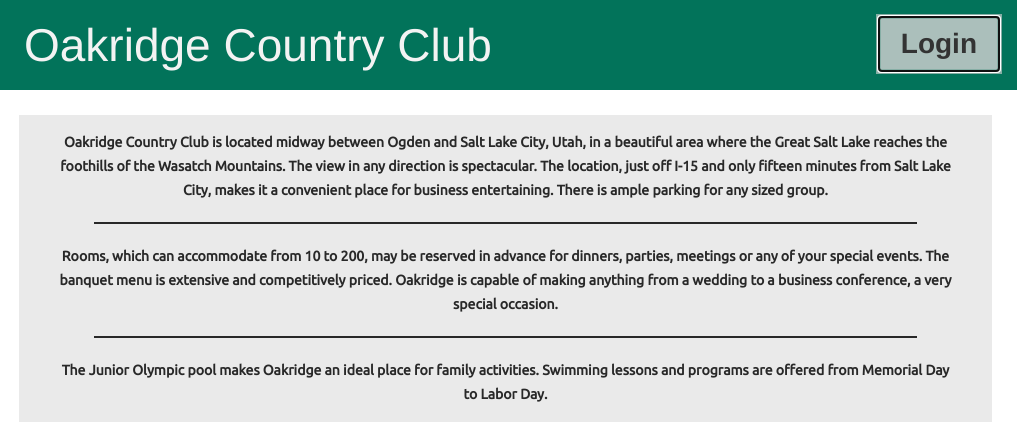
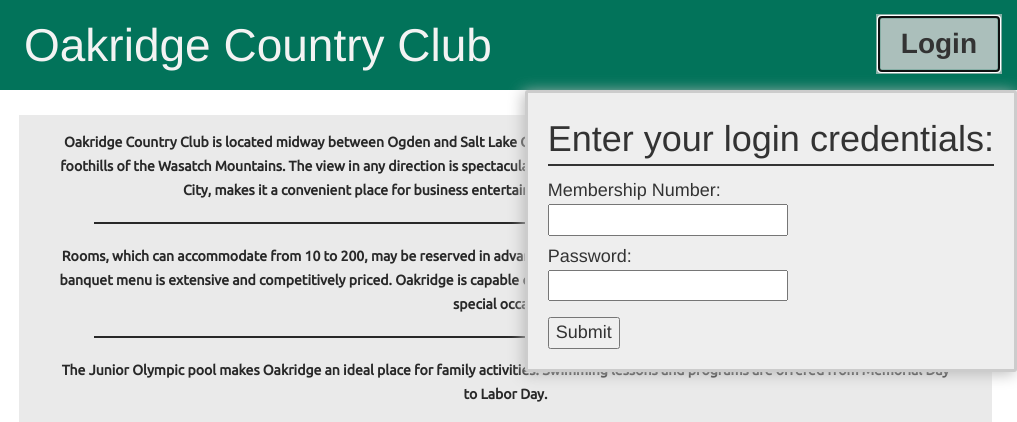
Before and after one commit to omginbd/Oakridge-Project, a plain HTML site: page index.html in a window 1280 px wide. Both pictures are taken after a click on the button "Login". Shown: the top 422 px of the page, 263-1280 px from the left. Drawn offline with nearby package versions, Linux system fonts and the light colour scheme.

Commit message:
loginDialog - completed the base work for this ticket.

```diff
--- a/index.html
+++ b/index.html
@@ -40,7 +40,6 @@
                     <div class="row">
                         <a href="../Oakridge/index.html">
                             <div class="col-sm-10 col-xs-12">
-
                                 <h1 id="pageTitle">Oakridge Country Club</h1>
                             </div>
                         </a>
@@ -49,6 +48,17 @@
                         </div>
                     </div>
                 </header>
+            </div>
+
+            <div id="loginDialog" style="display: none;">
+                <span id="loginDialogTitle">Enter your login credentials:</span>
+                <form id="loginDialogForm">
+                    <span id="loginDialogField1Title" class="loginDialogItem">Membership Number:</span>
+                    <input type="text" name="membershipNumber" class="loginDialogInput loginDialogItem">
+                    <span id="loginDialogField2Title" class="loginDialogItem">Password:</span>
+                    <input type="text" name="password" class="loginDialogInput loginDialogItem">
+                    <input type="submit" name="submit" class="loginDialogInputSubmit loginDialogItem">
+                </form>
             </div>
 
             <div id="mobileMenu">
--- a/resources/scripts/app.js
+++ b/resources/scripts/app.js
@@ -31,18 +31,31 @@ $(window).resize(function () {
 });
 
 /***********************************************************************************************************************
+* EVENTS
+*   - an app to encapsulate all event binding and handling.
+***********************************************************************************************************************/
+var EVENTS = (function () {
+    'use strict';
+    var mobileMenuList = $("#mobileMenuList"),
+        mobileMenuPulldownTab = $("#mobileMenuPulldownTab"),
+        loginButton = $(".loginButton"),
+        loginDialog = $("#loginDialog");
+    mobileMenuPulldownTab.on("click", function () {
+        mobileMenuList.slideToggle(100);
+    });
+    loginButton.on("click", function () {
+        loginDialog.slideToggle(100);
+    });
+}());
+
+/***********************************************************************************************************************
 * RESPONSIVE
 *   - an app to hanldle window sizing.
 ***********************************************************************************************************************/
 var RESPONSIVE = (function () {
     'use strict';
     // responsive variables
-    var SMALL_BREAK_POINT = 768,
-        mobileMenuList = $("#mobileMenuList"),
-        mobileMenuPulldownTab = $("#mobileMenuPulldownTab");
-    mobileMenuPulldownTab.on("click", function () {
-        mobileMenuList.slideToggle(100);
-    });
+    var SMALL_BREAK_POINT = 768;
 
     /*******************************************************************************
     * mobileShow()
--- a/resources/styles/main.css
+++ b/resources/styles/main.css
@@ -705,3 +705,44 @@
     margin: 0px !important;
 
 }
+
+#loginDialog {
+    position: absolute;
+    right: 0;
+    background-color: #EEE;
+    padding: 20px;
+    border: 3px solid #CCC;
+    border-radius: 3px;
+    box-shadow: -2px 2px 15px #BBB;
+}
+
+.loginDialogItem {
+    display: block;
+    font-size: 18px;
+}
+
+#loginDialogTitle {
+    font-size: 36px;
+    padding-bottom: 6px;
+}
+
+#loginDialogForm {
+    border-top: 2px solid #333;
+    padding-top: 12px;
+}
+
+.loginDialogInput {
+    margin-bottom: 8px;
+}
+
+.loginDialogInputSubmit {
+    margin-top: 16px;
+}
+
+.loginDialogInputSubmit:hover {
+    background-color: #02735a;
+    color: white;
+    font-weight: bold;
+    padding: 1px 5px 2px;
+    border: 1px outset buttonface;
+}
```
Also changed, not shown: Ticket Info/loginDialog.txt.
